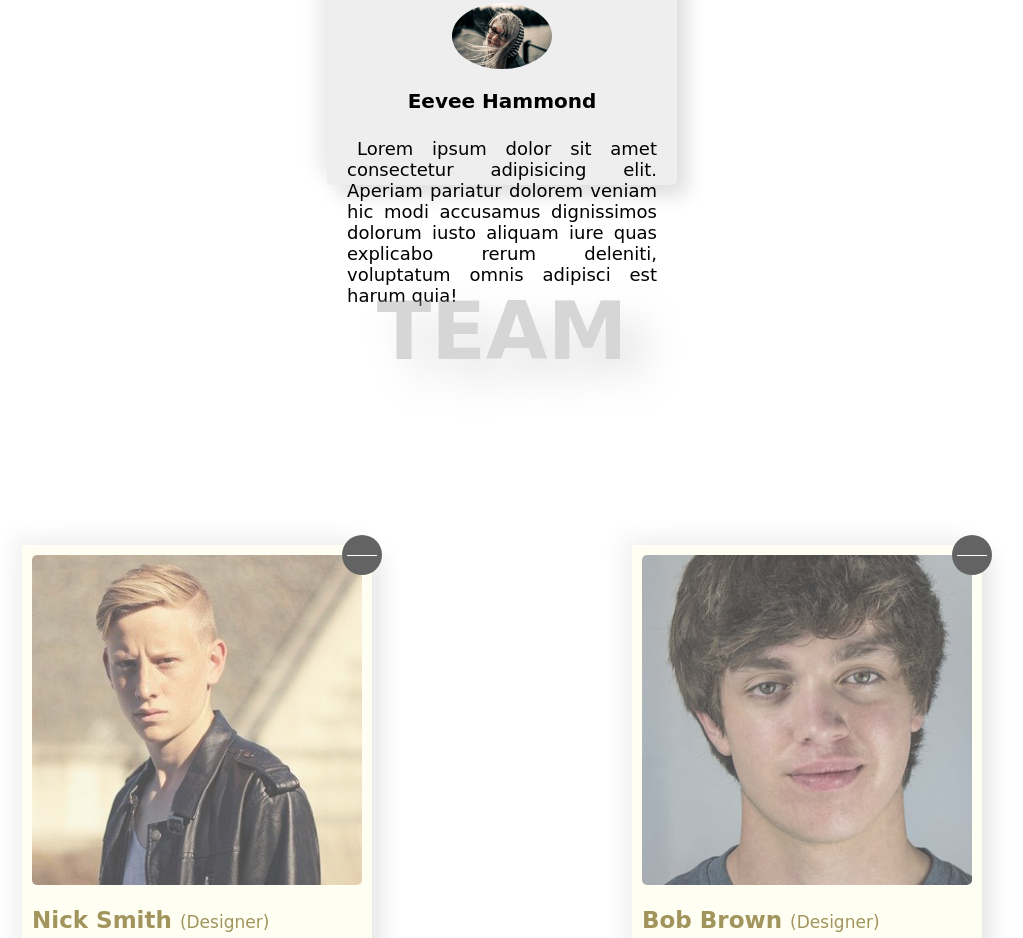
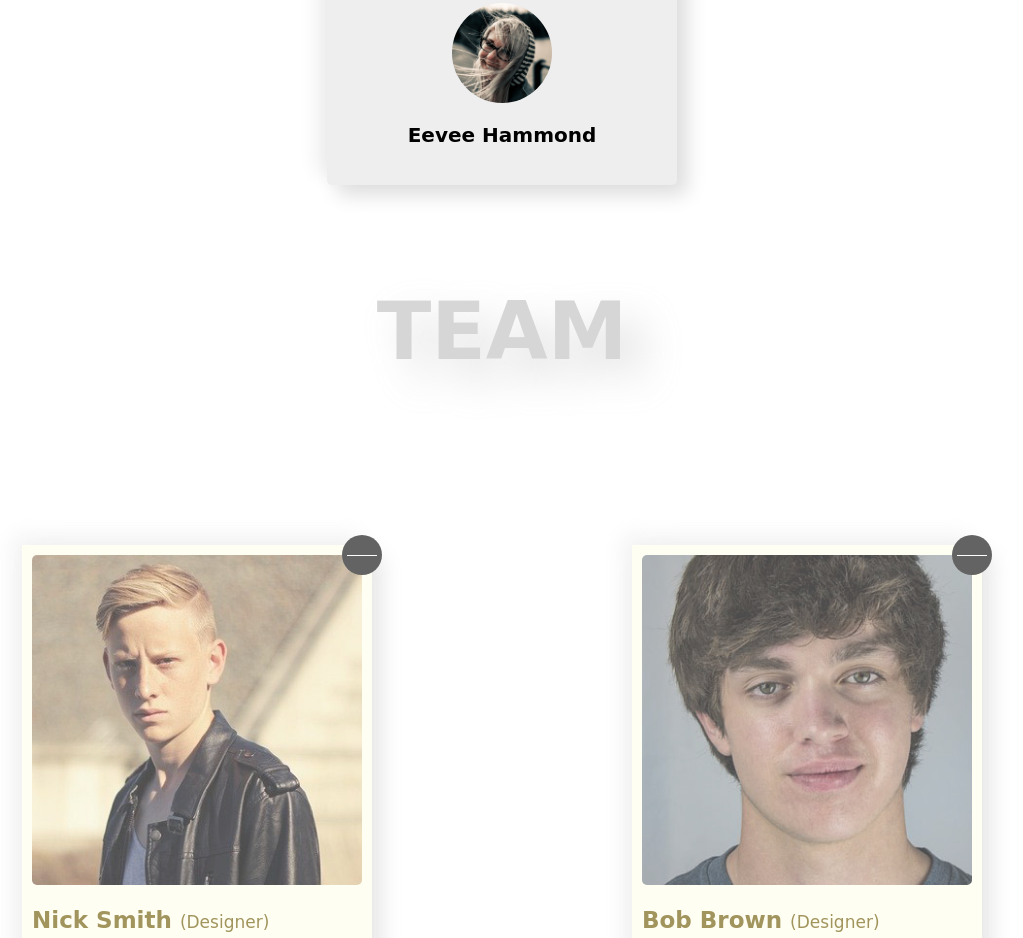
Before and after one commit to jondarweb/CreativeDesign, a plain HTML site: page index.html in a window 1280 px wide. Shown: the part 1958-2896 px from the top of the page, without its empty margins (138-1161 px from the left). Drawn offline with Linux system fonts and the light colour scheme; a web font is replaced by a local one.

Commit message:
fixed lorem on customer card

```diff
--- a/index.html
+++ b/index.html
@@ -96,12 +96,6 @@
 							class="customer-img"
 						/>
 						<h4 class="customer-name">Eevee Hammond</h4>
-						<p class="customer-text">
-							Lorem ipsum dolor sit amet consectetur adipisicing elit. Aperiam
-							pariatur dolorem veniam hic modi accusamus dignissimos dolorum
-							iusto aliquam iure quas explicabo rerum deleniti, voluptatum omnis
-							adipisci est harum quia!
-						</p>
 					</div>
 				</div>
 			</section>
```
